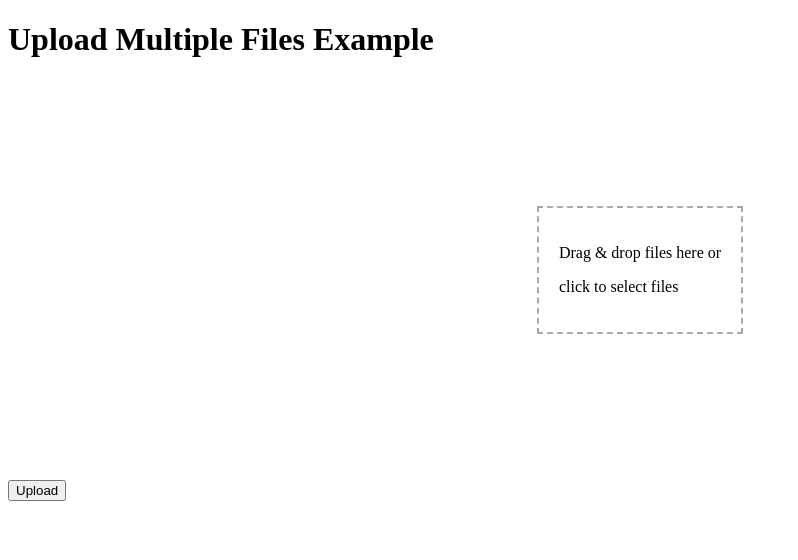
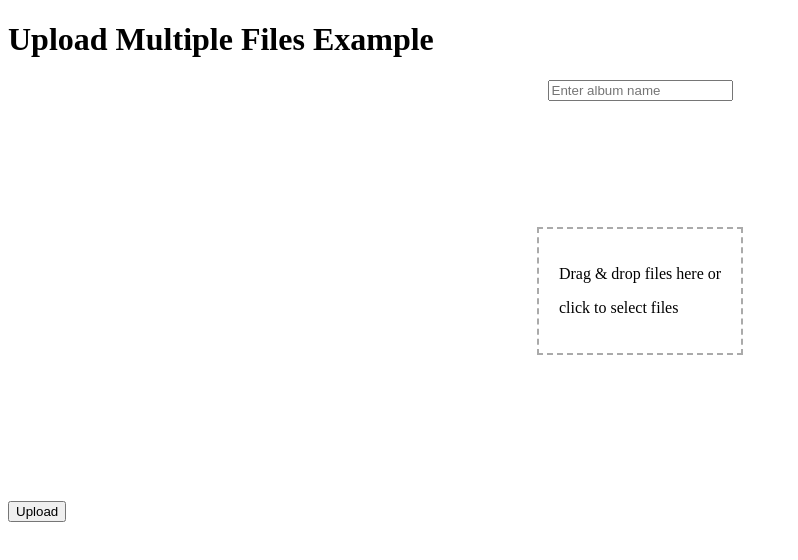
Before and after one commit to justbustin/JourneyAI, a Next.js app in the folder journeyai_frontend/: page /image in a window 1280 px wide. Shown: the top 560 px of the page, without its empty margins (0-798 px from the left). Built offline with nearby package versions, Linux system fonts and the light colour scheme.

Commit message:
name box

```diff
--- a/journeyai_frontend/package.json
+++ b/journeyai_frontend/package.json
@@ -12,7 +12,6 @@
     "@emotion/react": "^11.11.4",
     "@emotion/styled": "^11.11.5",
     "@mui/material": "^5.15.15",
-    "exif-js": "^2.3.0",
     "leaflet": "^1.9.4",
     "leaflet-routing-machine": "^3.2.12",
     "firebase": "^10.11.0",
--- a/journeyai_frontend/src/pages/image.js
+++ b/journeyai_frontend/src/pages/image.js
@@ -9,21 +9,25 @@ import EXIF from 'exif-js';
 
 const IndexPage = () => {
   const [selectedFiles, setSelectedFiles] = useState([]);
+  const [albumName, setAlbumName] = useState("");
 
   const handleFileChange = (event) => {
     setSelectedFiles([...selectedFiles, ...event.target.files]);
+  };
+
+  const handleAlbumNameChange = (event) => {
+    setAlbumName(event.target.value);
   };
 
   const handleUpload = () => {
     if (selectedFiles.length > 0) {
       selectedFiles.forEach((image) => {
         EXIF.getData(image, function() {
-          const allMetaData = EXIF.pretty(this);
           const metaDataObject = EXIF.getAllTags(this);
           console.log(`Metadata for ${image.name}:`, metaDataObject);
           console.log('OG TIME:', metaDataObject.DateTimeOriginal);
 
-          const storageRef = ref(storage, `images/${image.name}`);
+          const storageRef = ref(storage, `${albumName}/${image.name}`);
           const uploadTask = uploadBytesResumable(storageRef, image);
 
           uploadTask.on(
@@ -74,6 +78,14 @@ const IndexPage = () => {
   return (
     <div>
       <h1>Upload Multiple Files Example</h1>
+      <div style={{ display: 'flex', justifyContent: 'center' }}>
+      <input
+        type="text"
+        placeholder="Enter album name"
+        value={albumName}
+        onChange={handleAlbumNameChange}
+      />
+      </div>
       <UploadFileBox onChange={handleFileChange} />
       {selectedFiles.length > 0 && (
         <div>
```
Also changed, not shown: 1 other file (tests, documents, lock files or other folders).
